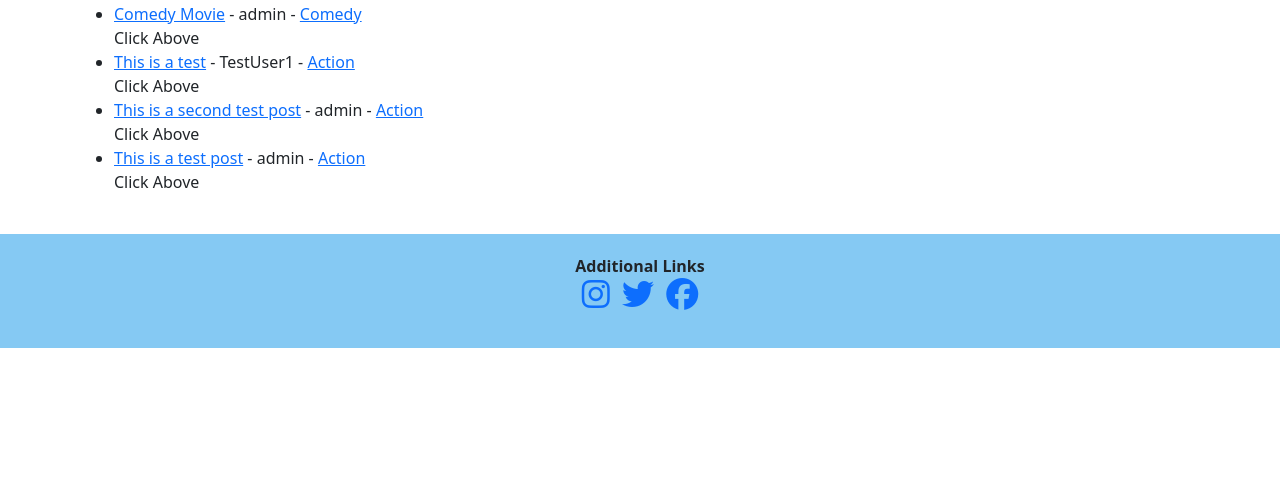
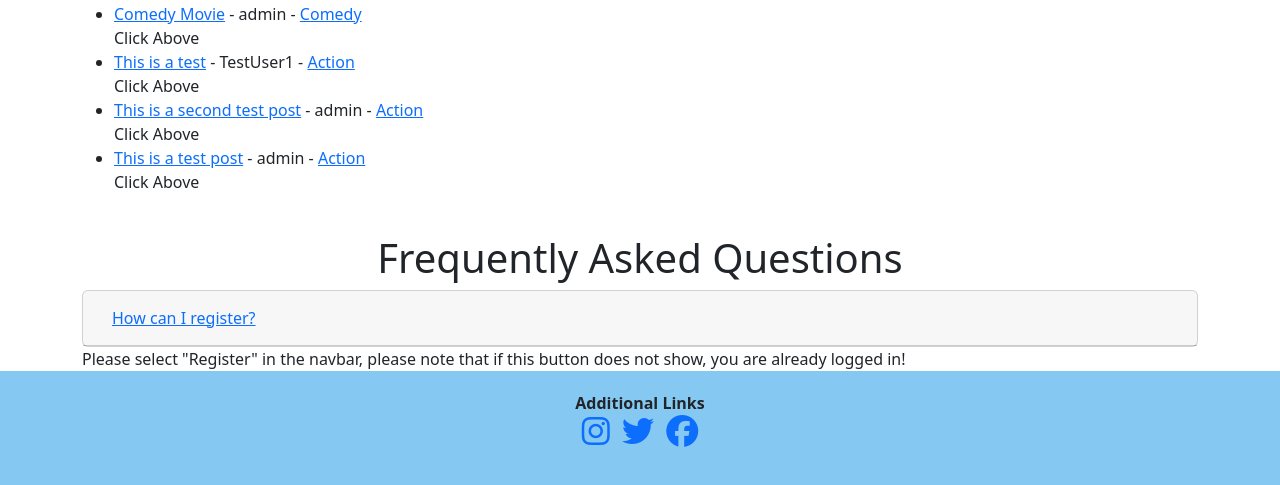
Before and after one commit to KeithBautista/watch-it, a Django app: page / in a window 1280 px wide. Shown: the part 2133-2618 px from the top of the page. Before the commit the page ends 2481 px from the top, so only its background shows below. Run offline with Django 3.2, Linux system fonts and the light colour scheme; data comes from the database, SQL or seed files in the repository; some libraries are stand-ins or nearby versions.

Commit message:
added in first accordion for home.html

```diff
--- a/watchit/templates/home.html
+++ b/watchit/templates/home.html
@@ -77,6 +77,29 @@
 
 </small> <br/>
 
+<!-- Start of Accordion for FAQ-->
+<h1 class="text-center">Frequently Asked Questions</h1>
+<div class="accordion" id="accordionExample">
+    <!--Start of Accordion 1-->
+    <div class="card">
+        <div class="card-header" id="headingOne">
+            <h5 class="mb-0">
+                <button class="btn btn-link" type="button" data-toggle="collapse" data-target="#collapseOne" aria-expanded="true" aria-controls="collapseOne">
+                    How can I register?
+                </button>
+            </h5>
+        </div>
+    </div>
+
+    <div id="collapseOne" class="collapse show" aria-labelledby="headingOne" data-parent="#accordionExample">
+        <div class="card-body">
+            Please select "Register" in the navbar, please note that if this button does not show, you are already logged in!
+        </div>
+    </div>
+    <!--End of Accordion One-->
+
+</div>
+<!-- End of Accordion for FAQ-->
 
 <!--<ul>
 {% for Post in object_list %}
```
